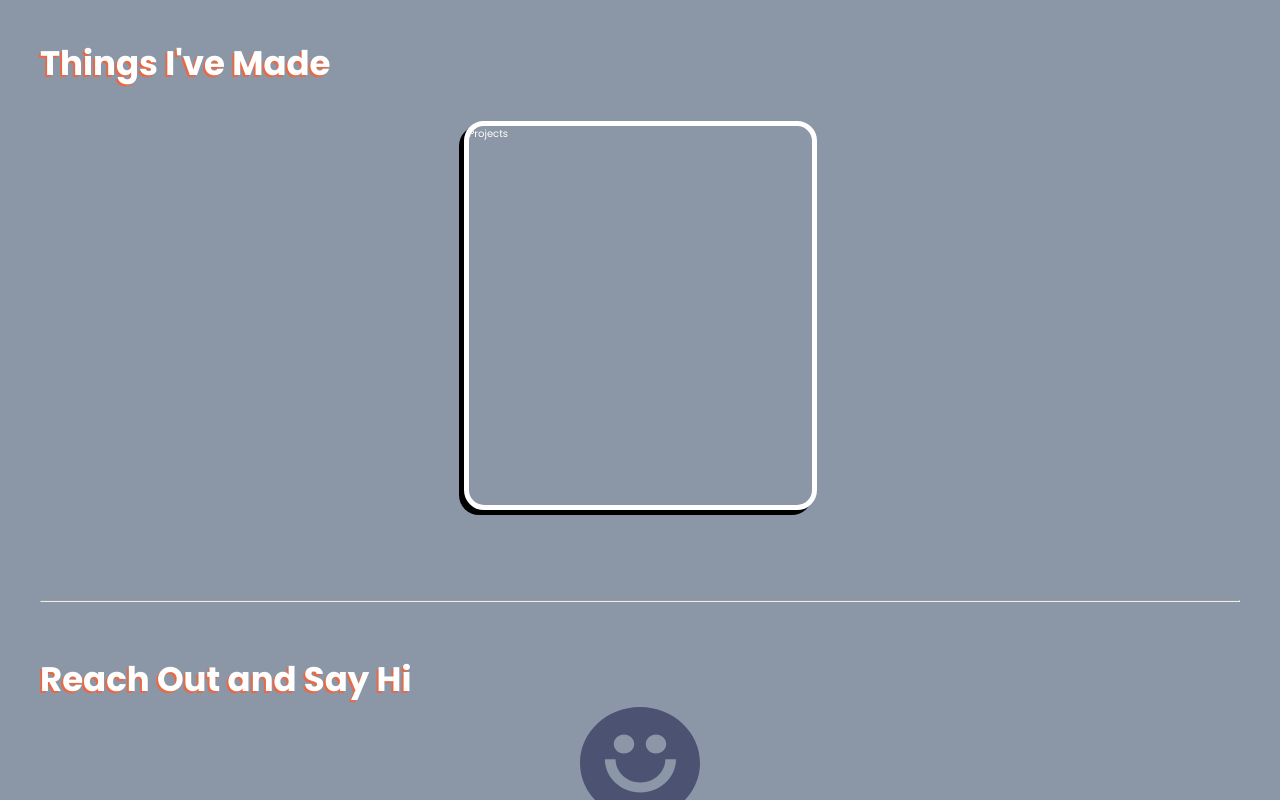
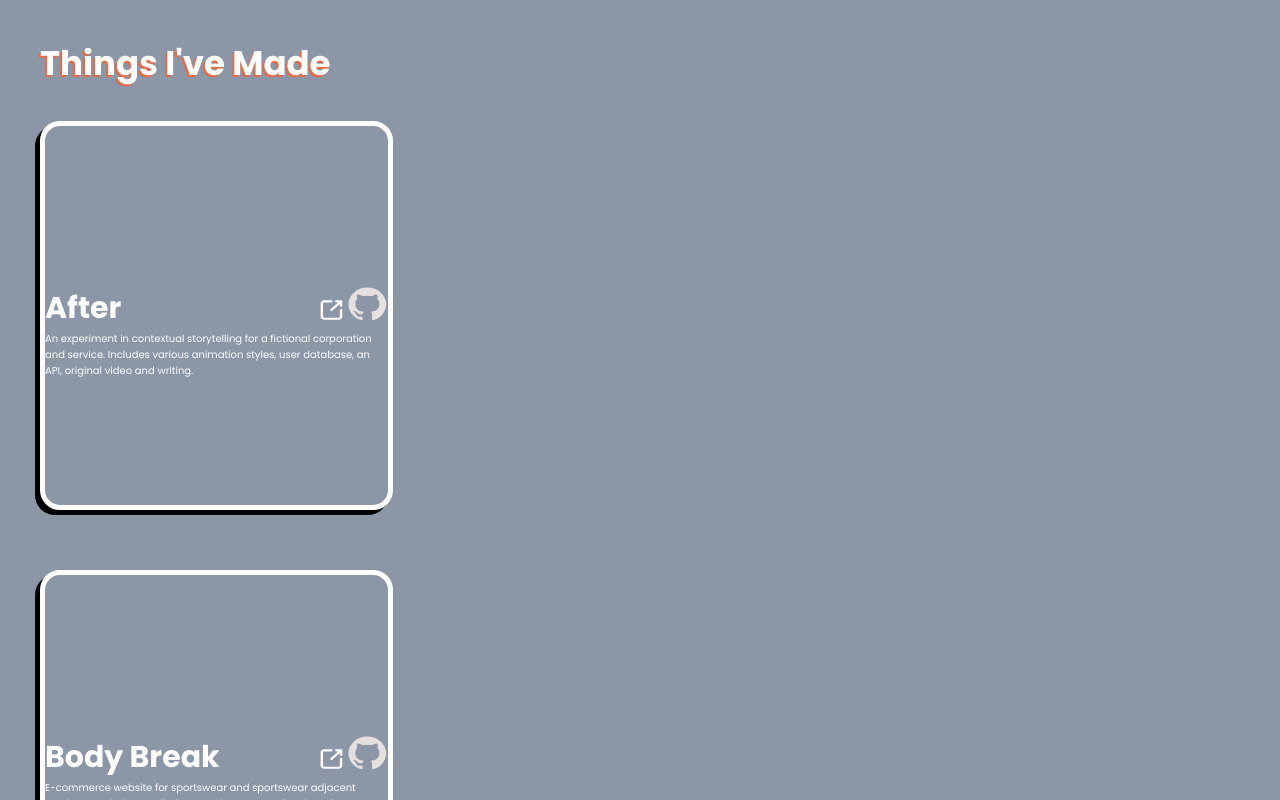
Before and after one commit to kurt-waizmann/Portfolio, a React (Create React App) app in the folder client/: page / in a window 1280 px wide. Shown: the part 1100-1900 px from the top of the page. Built offline with nearby package versions, Linux system fonts and the light colour scheme.

Commit message:
working on project boxes

```diff
--- a/client/src/components/Projects.js
+++ b/client/src/components/Projects.js
@@ -1,9 +1,33 @@
 // import packages
 import styled from 'styled-components'
 
-const Projects = () => {
+// import images
+import Link from "../assets/link.svg"
+import GitLink from "../assets/github.svg"
+
+
+
+const Projects = ({ name, pic, github, website, tech, detail }) => {
   return (
-    <Box>Projects</Box>
+    <Box>
+      <ImgWrap prop={pic}>
+        {/* <img src={pic} /> */}
+      </ImgWrap>
+      <Header>
+        <Title>{name}</Title>
+        <Links>
+          <a href={website}>
+            <img src={Link} />
+          </a>
+          <a href={github}>
+            <img src={GitLink} />
+          </a>
+        </Links>
+      </Header>
+
+      <Desc>{detail}</Desc>
+
+    </Box>
   )
 }
 
@@ -20,3 +44,22 @@ const Box = styled.div`
     border-radius: 20px;
     margin: 3rem 0px;
 `
+const ImgWrap = styled.div`
+display: flex;
+justify-content: center;
+height: 16rem;
+background-image: url(prop => prop.pic);
+`
+const Header = styled.div`
+display: flex;
+justify-content: space-between;
+`
+const Title = styled.div`
+  font-weight: 700;
+  font-size: 3rem;
+  line-height: 150%;
+`
+const Links = styled.div`
+`
+const Desc = styled.div`
+`
--- a/client/src/components/homepage/Fold3.js
+++ b/client/src/components/homepage/Fold3.js
@@ -3,14 +3,28 @@ import styled from 'styled-components'
 
 //import components
 import Projects from '../Projects'
-// import { projectInfo } from '../info'
+
+//import project info (array)
+import { projectInfo } from '../info'
 
 const Fold3 = () => {
+  console.log("Fold 3 info", projectInfo)
   return (
     <>
       <h1>Things I've Made</h1>
       <Wrapper>
-        <Projects />
+        {
+          projectInfo.map(project => {
+            return <Projects
+              name={project.name}
+              pic={project.pic}
+              github={project.github}
+              website={project.website}
+              tech={project.tech}
+              detail={project.detail}
+            />
+          })
+        }
       </Wrapper>
     </>
   )
@@ -20,5 +34,6 @@ export default Fold3
 
 const Wrapper = styled.div`
   display: flex;
+  flex-direction: column;
   justify-content: center;
 `
--- a/client/src/components/info.js
+++ b/client/src/components/info.js
@@ -1,24 +1,24 @@
 //import images
-// import After from "../assets/after.png"
-// import BodyBreak from "../assets/bodybreak.png"
+import After from "../assets/after.png"
+import BodyBreak from "../assets/bodybreak.png"
 
 
 
-// export const projectInfo = [
-//     {
-//         name: "After",
-//         pic: "../assets/after.png",
-//         github: "https://github.com/kurt-waizmann/After",
-//         website: "jointheafter.life/",
-//         tech: ["react", "javascript", "framer-motion"],
-//         detail: "An experiment in contextual storytelling for a fictional corporation and service. Includes various animation styles, user database, an API, original video and writing.",
-//     },
-//     {
-//         name: "Body Break",
-//         pic: "../assets/bodybreak.png",
-//         github: "https://github.com/kurt-waizmann/Body-Break",
-//         website: "jointheafter.life/",
-//         tech: ["react", "javascript", "node.js", "mongodb", "express.js"],
-//         detail: "An experiment in contextual storytelling for a fictional corporation and service. Includes various animation styles, user database, an API, original video and writing.",
-//     }
-// ]
+export const projectInfo = [
+    {
+        name: "After",
+        pic: After,
+        github: "https://github.com/kurt-waizmann/After",
+        website: "https://jointheafter.life/",
+        tech: ["react", "javascript", "framer-motion"],
+        detail: "An experiment in contextual storytelling for a fictional corporation and service. Includes various animation styles, user database, an API, original video and writing.",
+    },
+    {
+        name: "Body Break",
+        pic: BodyBreak,
+        github: "https://github.com/kurt-waizmann/Body-Break",
+        website: "https://jointheafter.life/",
+        tech: ["react", "javascript", "node.js", "mongodb", "express.js"],
+        detail: "E-commerce website for sportswear and sportswear adjacent products. Includes predictive searches, responsive shopping cart, adding purchases/users to database.",
+    }
+]
```
Also changed, not shown: client/src/assets/github_.svg (added), client/src/assets/link.svg (added).
